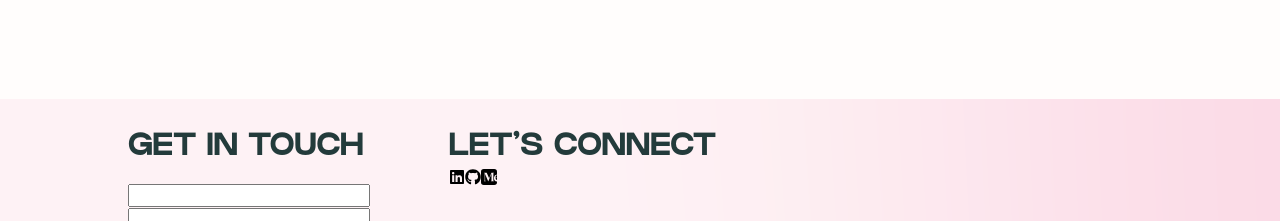
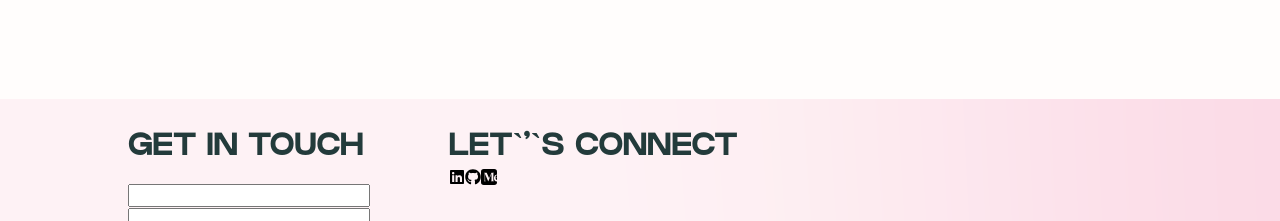
Before and after one commit to erinshien/erinshien.github.io, a Next.js app: page / in a window 1280 px wide. Shown: the part 2860-3081 px from the top of the page. Built offline with nearby package versions, Linux system fonts and the light colour scheme.

Commit message:
ran build to test

```diff
--- a/src/app/Contact/Contact.tsx
+++ b/src/app/Contact/Contact.tsx
@@ -46,7 +46,7 @@ export default function Contact() {
           </form>
         </div>
         <div className={styles.socials}>
-          <h3 className={styles.h3}>LET'S CONNECT</h3>
+          <h3 className={styles.h3}>LET`&apos;`S CONNECT</h3>
           <FaLinkedin />
           <FaGithub />
           <SiMedium />
```
